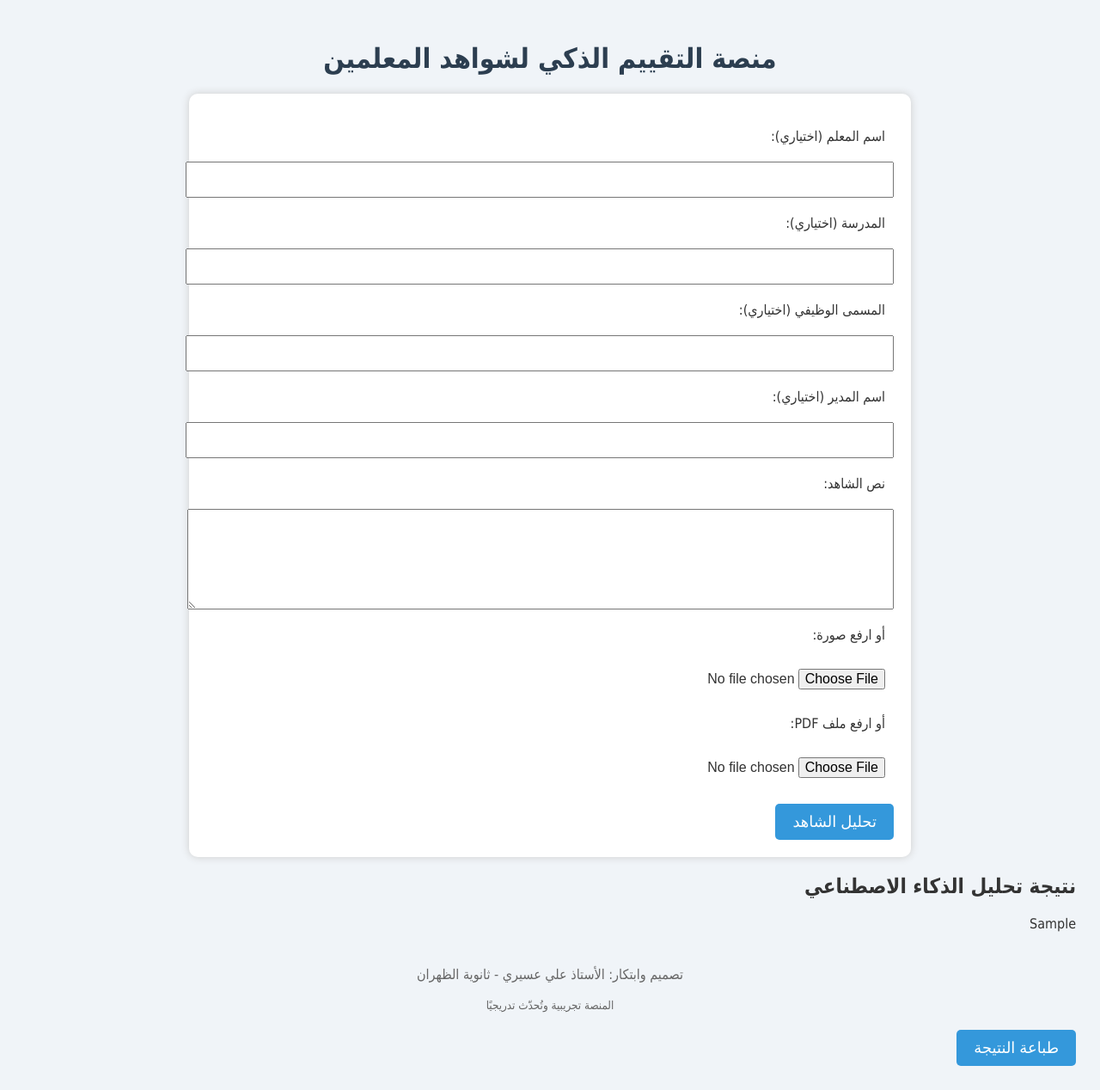
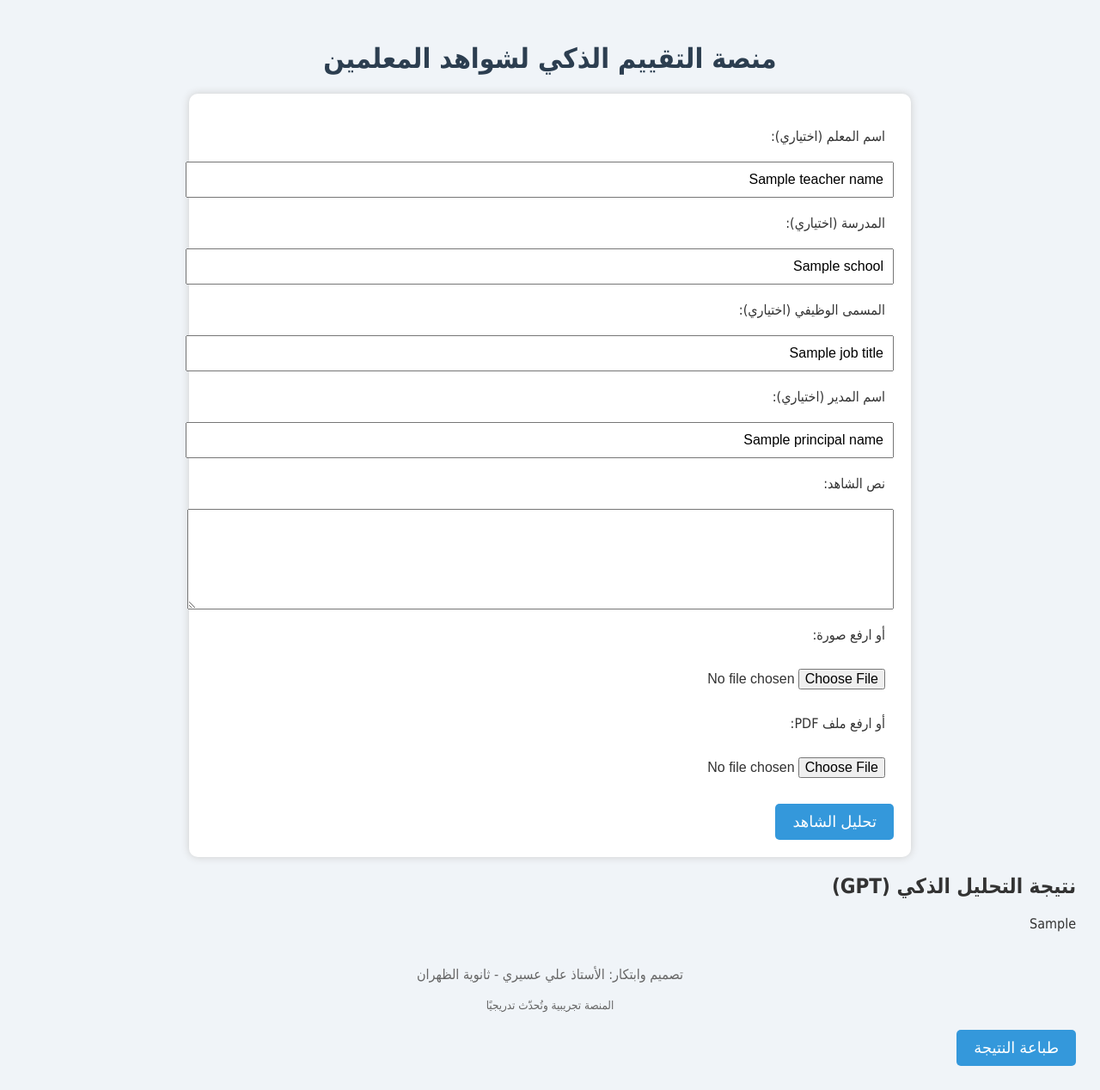
Before and after one commit to aliasiriiii/smart-ai, a Flask app: template templates/index.html in a window 1280 px wide. Shown: the whole page at 86% size. Run offline with Flask 3, Linux system fonts and the light colour scheme; the template is opened without the code that fills it: most values are stand-ins (such as "Sample title", 1, 10 or a date in 2020).

Commit message:
Update index.html

```diff
--- a/templates/index.html
+++ b/templates/index.html
@@ -72,30 +72,46 @@
             color: #666;
         }
     </style>
+    <script>
+        function showLoading() {
+            document.getElementById('loading').style.display = 'block';
+        }
+    </script>
 </head>
 <body>
     <h1>منصة التقييم الذكي لشواهد المعلمين</h1>
     <form method="POST" enctype="multipart/form-data">
         <label>اسم المعلم (اختياري):</label>
-        <input type="text" name="teacher_name">
+        <input type="text" name="teacher_name" value="{{ teacher_name }}">
+
         <label>المدرسة (اختياري):</label>
-        <input type="text" name="school">
+        <input type="text" name="school" value="{{ school }}">
+
         <label>المسمى الوظيفي (اختياري):</label>
-        <input type="text" name="job_title">
+        <input type="text" name="job_title" value="{{ job_title }}">
+
         <label>اسم المدير (اختياري):</label>
-        <input type="text" name="principal_name">
+        <input type="text" name="principal_name" value="{{ principal_name }}">
+
         <label>نص الشاهد:</label>
         <textarea name="shahid" rows="5"></textarea>
+
         <label>أو ارفع صورة:</label>
         <input type="file" name="image">
+
         <label>أو ارفع ملف PDF:</label>
         <input type="file" name="pdf_file">
-        <button type="submit">تحليل الشاهد</button>
+
+        <button type="submit" onclick="showLoading()">تحليل الشاهد</button>
     </form>
+
+    <div id="loading" style="display:none; text-align:center; margin-top:20px; font-size:18px; color:#2c3e50;">
+        جاري التحليل... يرجى الانتظار
+    </div>
 
     {% if gpt_result %}
     <div class="no-print">
-        <h2>نتيجة تحليل الذكاء الاصطناعي</h2>
+        <h2>نتيجة التحليل الذكي (GPT)</h2>
         <div style="white-space: pre-wrap;">{{ gpt_result }}</div>
     </div>
     {% endif %}
@@ -106,4 +122,4 @@
         <button onclick="window.print()" class="no-print">طباعة النتيجة</button>
     </div>
 </body>
-</html>
+</html
```
